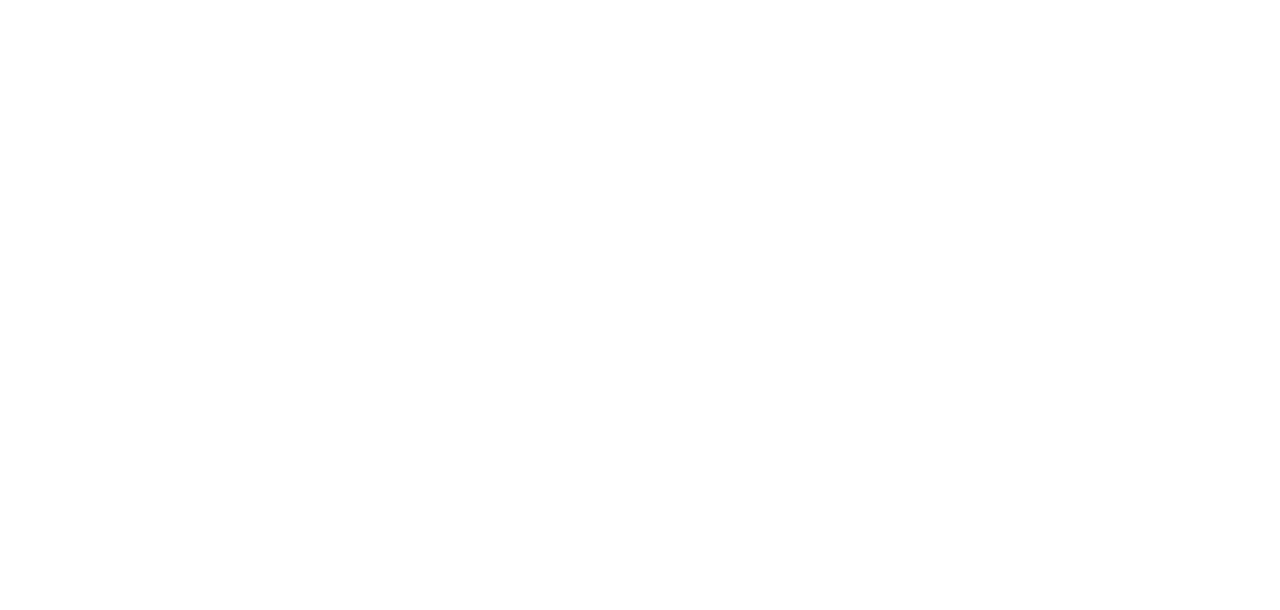
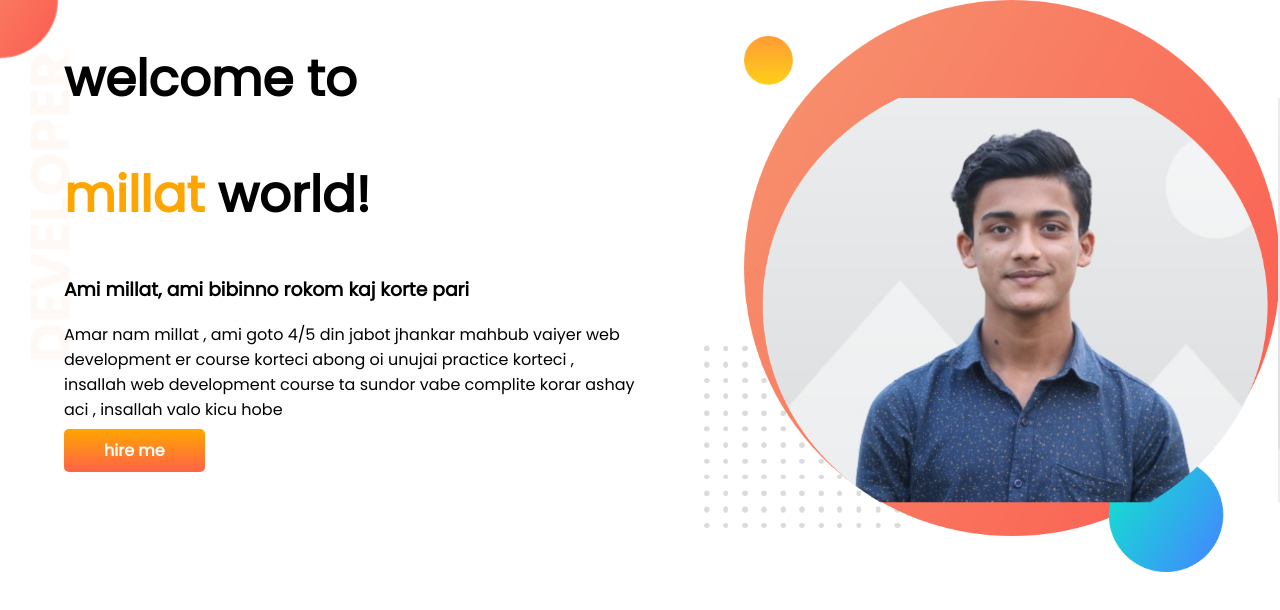
Before and after one commit to lbmillat/developer-portfolio, a plain HTML site: page index.html in a window 1280 px wide. Drawn offline with Linux system fonts and the light colour scheme.

Commit message:
top banner added

```diff
--- a/index.html
+++ b/index.html
@@ -5,9 +5,18 @@
     <meta http-equiv="X-UA-Compatible" content="IE=edge">
     <meta name="viewport" content="width=device-width, initial-scale=1.0">
     <title>millat portfolio</title>
+    <link rel="preconnect" href="https://fonts.googleapis.com">
+<link rel="preconnect" href="https://fonts.gstatic.com" crossorigin>
+<link href="https://fonts.googleapis.com/css2?family=Poppins&display=swap" rel="stylesheet">
     <link rel="stylesheet" href="style.css">
 </head>
 <body>
-
+    <section class="top-banner"> <div class="half-width"> <h1>welcome to</h1><h1>
+        <span class="orange-color">millat</span> world!</h1>
+            <h3>Ami millat, ami bibinno rokom kaj korte pari</h3>
+            <p>Amar nam millat , ami goto 4/5 din jabot jhankar mahbub vaiyer web development er course korteci abong oi unujai practice korteci , insallah web development course ta sundor vabe complite korar ashay aci , insallah valo kicu hobe </p>
+            <a class="link-button" href="https://www.facebook.com/ariyan.millat ">hire me</a>
+        </div>
+            <div class="half-width"><img src="millat-bg.png" alt=""></div></section>
 </body>
 </html>
--- a/style.css
+++ b/style.css
@@ -0,0 +1,32 @@
+body{
+    font-family: 'Poppins', sans-serif;
+    margin: 0;
+}
+h1{
+    font-size: 50px;
+}
+.orange-color{
+    color: orange;
+}
+section{
+    display: flex;
+}
+.half-width{
+    width: 50%;
+    padding-left: 5%;
+}
+.half-width img{
+    width: 100%;
+}
+.link-button{
+    text-decoration: none;
+    background-image: linear-gradient(orange, tomato);
+    color: white;
+    font-weight: 700;
+    padding: 10px 40px;
+    border-radius: 5px;
+}
+.top-banner{
+    background-image: url(images/top-banner.png);
+    background-repeat: no-repeat;
+}
```
Also changed, not shown: images/dream-bg.png (added), images/exp-bg.png (added), images/jhankar.png (added), images/jhankar2.png (added), images/millat-bg.png (added), images/my-bg.png (added), images/my-bg2.png (added), images/top-banner.png (added), millat-bg.png (added), 8 other files.
